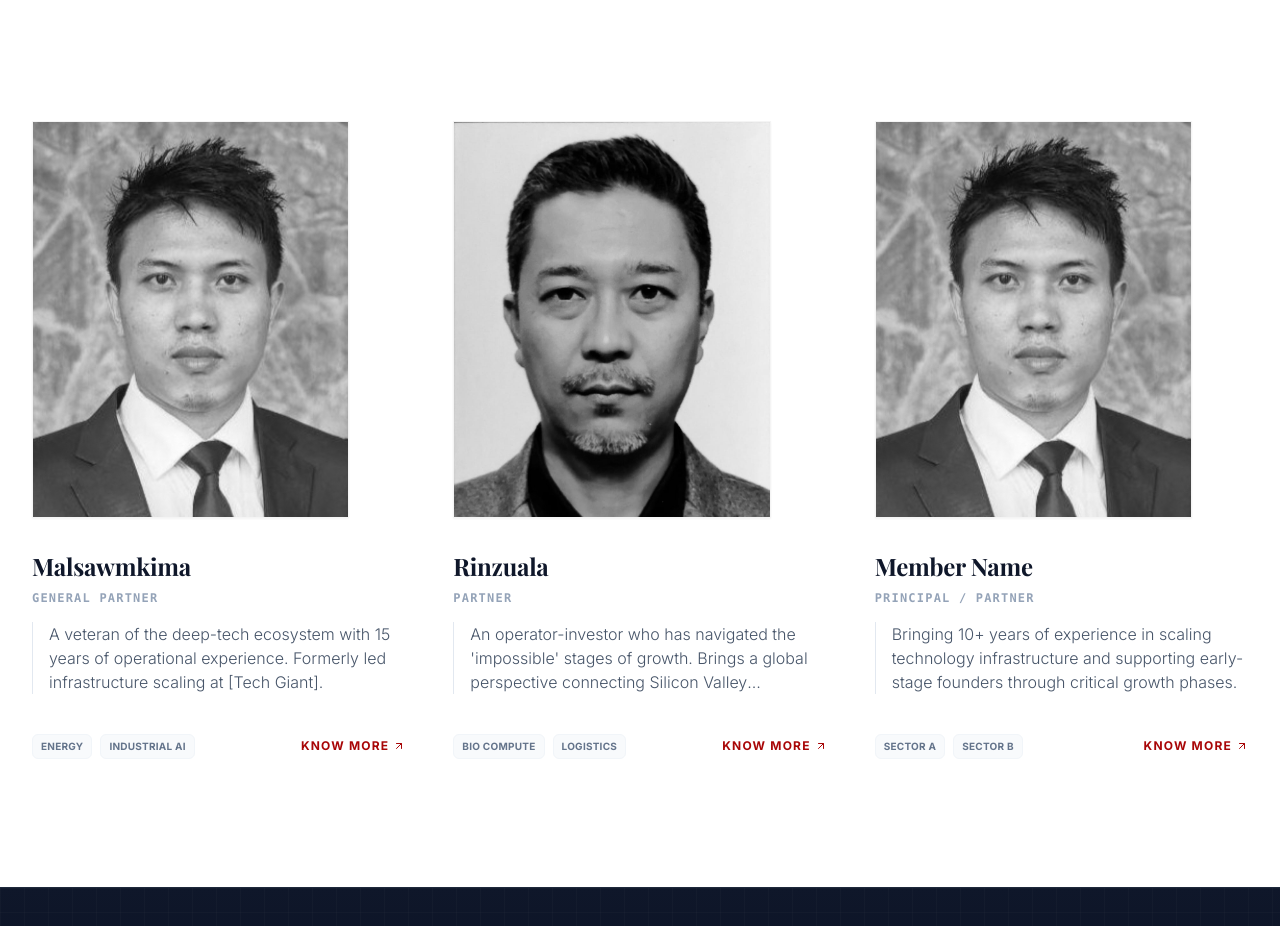
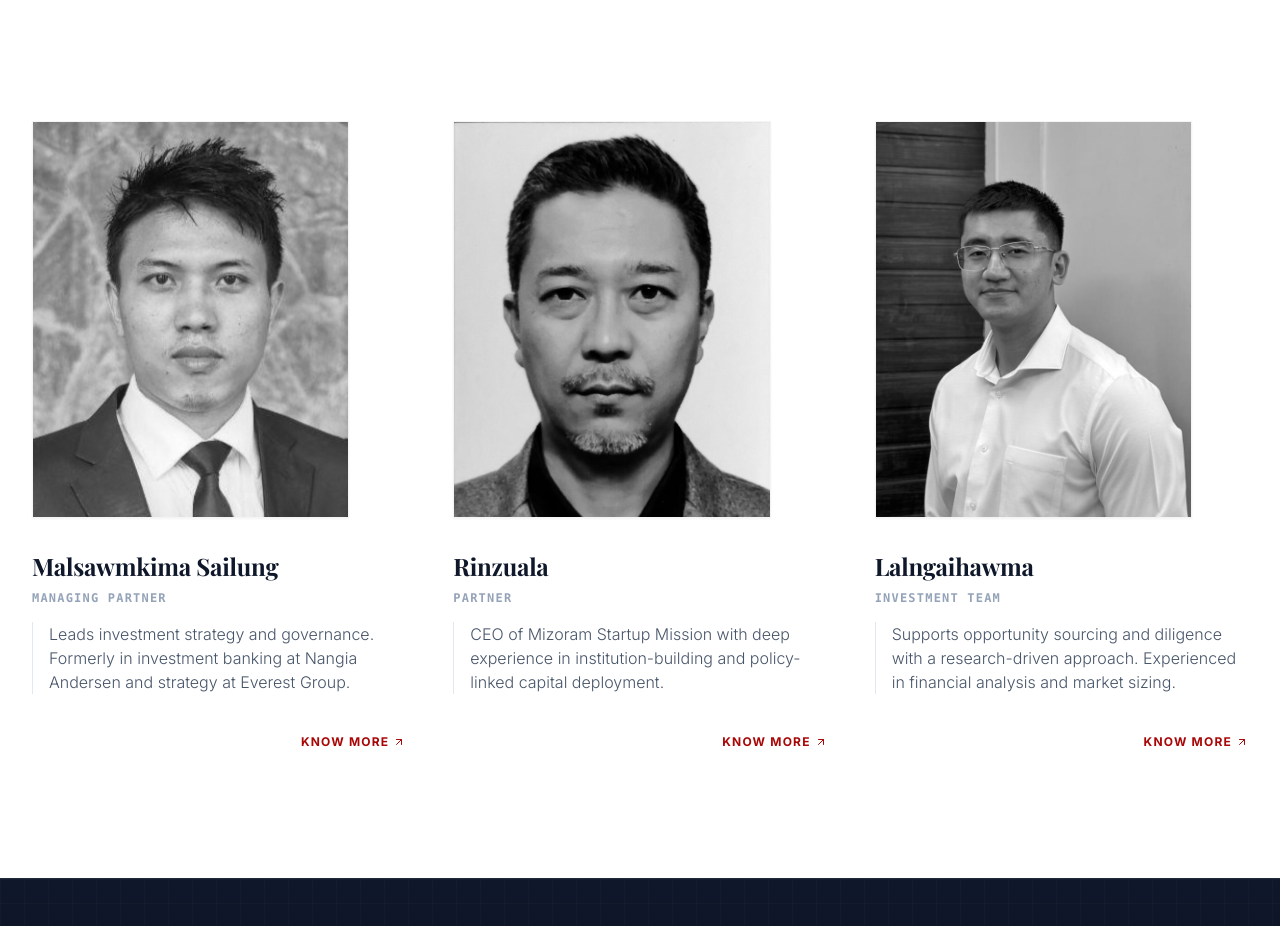
Before and after one commit to amanrajce/red-vanda-web, a Next.js app: page /team in a window 1280 px wide. Shown: the part 560-1486 px from the top of the page. Built offline with nearby package versions, Linux system fonts and the light colour scheme; a web font is replaced by a local one.

Commit message:
some cosmetics changes

```diff
--- a/src/app/(pages)/team/page.tsx
+++ b/src/app/(pages)/team/page.tsx
@@ -2,7 +2,7 @@
 
 import { useState, useEffect } from "react";
 import { Container } from "@/components/ui/Container";
-import { Linkedin, Mail, ArrowUpRight, X, GraduationCap, Briefcase, Quote } from "lucide-react";
+import { Linkedin, Mail, ArrowUpRight, X, GraduationCap, Quote } from "lucide-react";
 import Image from "next/image";
 import Link from "next/link";
 
@@ -13,9 +13,7 @@ interface TeamMember {
   shortBio: string;
   fullBio: string[];
   quote: string;
-  focus: string[];
   education: string[];
-  boards?: string[];
   imageSrc: string;
   linkedin?: string;
   email?: string;
@@ -35,53 +33,53 @@ export default function TeamPage() {
 
   const team: TeamMember[] = [
     {
-      name: "Malsawmkima",
-      role: "General Partner",
-      shortBio: "A veteran of the deep-tech ecosystem with 15 years of operational experience. Formerly led infrastructure scaling at [Tech Giant].",
+      name: "Malsawmkima Sailung",
+      role: "Managing Partner",
+      shortBio: "Leads investment strategy and governance. Formerly in investment banking at Nangia Andersen and strategy at Everest Group.",
       fullBio: [
-        "Malsawmkima brings over 15 years of deep operational experience to Red Vanda. Before founding the firm, he led the infrastructure scaling division at a major tech giant, where he managed a $200M P&L and oversaw the deployment of next-gen data centers across APAC.",
-        "His investment philosophy is rooted in the belief that the physical world is the next great frontier for software. He specifically looks for founders who are bridging the gap between 'bits and atoms'—using software to orchestrate complex physical systems.",
-        "At Red Vanda, he leads the Industrial AI and Energy Sovereignty practices, working closely with founders to navigate the complexities of selling into legacy industries."
+        "Malsawmkima is the Managing Partner of Red Vanda Partners LLP, where he leads the firm’s investment strategy, governance framework, and portfolio development. He focuses on backing technology-enabled and impact-oriented businesses, with an emphasis on long-term value creation and disciplined capital allocation.",
+        "In his role, he oversees investment thesis development, fund processes, and portfolio construction, while maintaining close relationships with investors. His investment approach is centered on proprietary sourcing, strong founder alignment, and active post-investment engagement.",
+        "Prior to Red Vanda Partners, he worked in investment banking at Nangia Andersen, a member firm of Andersen Global, where he advised early- and growth-stage companies on venture capital and growth equity transactions. His experience includes deal origination, valuation and commercial due diligence, and end-to-end transaction execution alongside founders, co-investors, and legal and advisory teams.",
+        "Earlier in his career, he held strategic advisory and research roles at Everest Group, advising global technology and IT-enabled services firms. He previously worked with Deloitte and Wipro on large-scale digital transformation and public-sector advisory engagements, experience that continues to inform his practical, execution-oriented approach to working with portfolio companies.",
+        "Malsawmkima brings a combination of investment banking rigor, strategic advisory depth, and operational understanding to his role as Managing Partner, with a long-term orientation toward building resilient businesses and trusted partnerships with founders and investors."
       ],
-      quote: "The next decade's returns will come from founders building physical infrastructure.",
-      focus: ["Energy", "Industrial AI", "Hard Tech"],
-      education: ["MS, Electrical Engineering, IIT Bombay", "BS, Physics, St. Stephen's"],
-      boards: ["Atom Grid", "Nexus Materials", "Core Infra"],
+      quote: "We invest with patience where long-term fundamentals outlast short-term momentum.",
+      education: ["MBA, IIM Kozhikode", "BCA, Govt. Zirtiri Residential Science College"],
       imageSrc: "/director1.jpeg",
       linkedin: "https://www.linkedin.com/in/malsawmkima/",
-      email: "mailto:partner@redvanda.vc"
+      email: "mailto:kima.sailung@redvanda.vc"
     },
     {
       name: "Rinzuala",
       role: "Partner",
-      shortBio: "An operator-investor who has navigated the 'impossible' stages of growth. Brings a global perspective connecting Silicon Valley innovation with Asian scale.",
+      shortBio: "CEO of Mizoram Startup Mission with deep experience in institution-building and policy-linked capital deployment.",
       fullBio: [
-        "Rinzuala is an operator-investor who thrives in the chaos of the zero-to-one phase. Having spent a decade in Silicon Valley, he was an early product leader at two unicorns, where he helped scale user bases from thousands to millions.",
-        "He returned to India with a specific thesis: that the next generation of global SaaS giants will be built from India's Tier 2 hubs. He specializes in product-led growth (PLG) mechanics and helps technical founders turn prototypes into scalable platforms.",
-        "He leads the firm's thesis on Biological Compute and Logistics Infrastructure."
+        "Rinzuala is a Partner at Red Vanda Partners LLP, where he contributes to the firm’s investment strategy, ecosystem engagement, and portfolio support, with a particular focus on early-stage enterprises operating in underserved and emerging markets. He brings deep experience in institution-building, public–private collaboration, and policy-linked capital deployment, complementing the firm’s investment and governance framework.",
+        "In parallel, he serves as CEO of the Mizoram Startup Mission under the Government of Mizoram, where he leads the state’s startup and entrepreneurship agenda. In this role, he has overseen the incubation and scale-up of high-potential startups and supported more than 130 entrepreneurs through the deployment of grants and government-backed seed funding.",
+        "His responsibilities include pipeline development, structured due diligence and performance reviews, and the formation of strategic partnerships with investors, industry participants, and incubators to enable market access and follow-on funding.",
+        "Rinzuala is also the Chairman of Angel Business Promoters of Mizoram, a not-for-profit organization focused on strengthening rural MSMEs through early-stage capital and technical assistance. Through this platform, he has helped mobilize over ₹35 crore in early-stage funding while mentoring enterprises on business planning, market strategy, governance, and compliance.",
+        "Earlier in his career, he held leadership roles at MIZOFED, the United Nations Development Programme, and private sector enterprises, spanning cooperative governance, rural enterprise development, public–private partnerships, and SME strategy. Across roles, he brings a pragmatic, institution-oriented perspective to investing and ecosystem development."
       ],
-      quote: "We back founders during the 'threat' phase—when tech works but the market isn't ready.",
-      focus: ["Bio Compute", "Logistics", "Fin-Infra"],
-      education: ["MBA, Stanford GSB", "B.Tech, Computer Science"],
-      boards: ["BioSync", "LogiChain"],
+      quote: "Building institutions that bridge public policy with private capital to unlock emerging markets.",
+      education: ["MBA, IIM Kozhikode", "B.Com (Honours), SRCC"],
       imageSrc: "/director2.jpeg",
-      linkedin: "https://www.linkedin.com/in/your-profile",
-      email: "mailto:partner@redvanda.vc"
+      linkedin: "https://www.linkedin.com/in/rinzuala-ceo-531131308/",
+      email: "mailto:ceo@msum.co.in"
     },
     {
-      name: "Member Name",
-      role: "Principal / Partner",
-      shortBio: "Bringing 10+ years of experience in scaling technology infrastructure and supporting early-stage founders through critical growth phases.",
+      name: "Lalngaihawma",
+      role: "Investment Team",
+      shortBio: "Supports opportunity sourcing and diligence with a research-driven approach. Experienced in financial analysis and market sizing.",
       fullBio: [
-        "Lorem ipsum dolor sit amet, consectetur adipiscing elit. Sed do eiusmod tempor incididunt ut labore et dolore magna aliqua. Ut enim ad minim veniam, quis nostrud exercitation ullamco laboris nisi ut aliquip ex ea commodo consequat.",
-        "Duis aute irure dolor in reprehenderit in voluptate velit esse cillum dolore eu fugiat nulla pariatur. Excepteur sint occaecat cupidatat non proident, sunt in culpa qui officia deserunt mollit anim id est laborum."
+        "Lalngaihawma is part of the Investment team supporting the investment team across opportunity sourcing, market research, and diligence for early-stage and growth-oriented investments. His work includes evaluating business models, analyzing sector dynamics, validating data, and supporting the preparation of investment committee materials with a strong emphasis on analytical rigor and consistency.",
+        "He brings a research-driven approach to investment evaluation, with experience in financial analysis, market sizing, and performance benchmarking. His background enables him to support disciplined underwriting processes and contribute to evidence-based decision-making across the investment lifecycle.",
+        "Lalngaihawma has prior exposure to market and consumer research through roles with private-sector organizations, where he supported competitive analysis and data interpretation. He contributes to the fund’s research and investment processes with a structured, detail-oriented approach, supporting the identification of scalable businesses in emerging markets."
       ],
-      quote: "This is a placeholder for a strategic quote about the partner's investment philosophy.",
-      focus: ["Sector A", "Sector B", "Sector C"],
-      education: ["PhD, Economics", "BA, Finance"],
-      imageSrc: "/director1.jpeg",
-      linkedin: "https://www.linkedin.com",
-      email: "mailto:partner@redvanda.vc"
+      quote: "Play long-term games with long-term people.",
+      education: ["MBA (Finance), Mizoram University", "BBA, Madras Christian College"],
+      imageSrc: "/director3.jpeg",
+      linkedin: "https://www.linkedin.com/in/ngaiha-khawlhring-728230106/",
+      email: "mailto:research_analyst1@msum.co.in"
     }
   ];
 
@@ -92,8 +90,6 @@ export default function TeamPage() {
       <section className="pt-32 pb-12 md:pt-40 md:pb-24 lg:pt-48 lg:pb-32 border-b border-slate-100">
         <Container>
           <div className="max-w-4xl animate-slide-up">
-
-            {/* REMOVED: "The Partnership" Badge and Dot */}
 
             <h1 className="text-4xl sm:text-5xl md:text-6xl lg:text-7xl font-serif font-bold text-slate-900 leading-[1.05] mb-6 md:mb-8 tracking-tight">
               Conviction <br/>
@@ -162,15 +158,8 @@ export default function TeamPage() {
                     {member.shortBio}
                   </p>
 
-                  {/* BOTTOM ROW */}
-                  <div className="mt-auto pt-4 flex items-center justify-between group/btn">
-                    <div className="flex flex-wrap gap-2">
-                      {member.focus.slice(0, 2).map((tag, i) => (
-                        <span key={i} className="text-[10px] font-bold uppercase tracking-wide px-2 py-1 bg-slate-50 text-slate-500 rounded-md border border-slate-100">
-                          {tag}
-                        </span>
-                      ))}
-                    </div>
+                  {/* BOTTOM ROW (Know More only) */}
+                  <div className="mt-auto pt-4 flex items-center justify-end group/btn">
                     <span className="text-xs font-bold uppercase tracking-widest text-[#a80607] flex items-center gap-1 group-hover/btn:gap-2 transition-all">
                       Know More <ArrowUpRight className="w-3 h-3" />
                     </span>
@@ -255,7 +244,8 @@ export default function TeamPage() {
                    ))}
                 </div>
 
-                <div className="grid grid-cols-1 sm:grid-cols-2 gap-8 pt-8 md:pt-10 border-t border-slate-100">
+                {/* EDUCATION SECTION (Focus Removed) */}
+                <div className="pt-8 md:pt-10 border-t border-slate-100">
                    <div>
                       <h4 className="flex items-center gap-2 text-xs font-bold uppercase tracking-widest text-slate-500 mb-4 md:mb-6">
                          <GraduationCap className="w-4 h-4 text-slate-400" /> Education
@@ -267,19 +257,6 @@ export default function TeamPage() {
                             </li>
                          ))}
                       </ul>
-                   </div>
-
-                   <div>
-                      <h4 className="flex items-center gap-2 text-xs font-bold uppercase tracking-widest text-slate-500 mb-4 md:mb-6">
-                         <Briefcase className="w-4 h-4 text-slate-400" /> Investment Focus
-                      </h4>
-                      <div className="flex flex-wrap gap-2">
-                         {selectedMember.focus.map((focus, i) => (
-                            <span key={i} className="px-3 py-1.5 bg-white border border-slate-200 rounded-full text-xs font-bold uppercase tracking-wide text-slate-600">
-                               {focus}
-                            </span>
-                         ))}
-                      </div>
                    </div>
                 </div>
 
```
Also changed, not shown: public/director3.jpeg (added).
